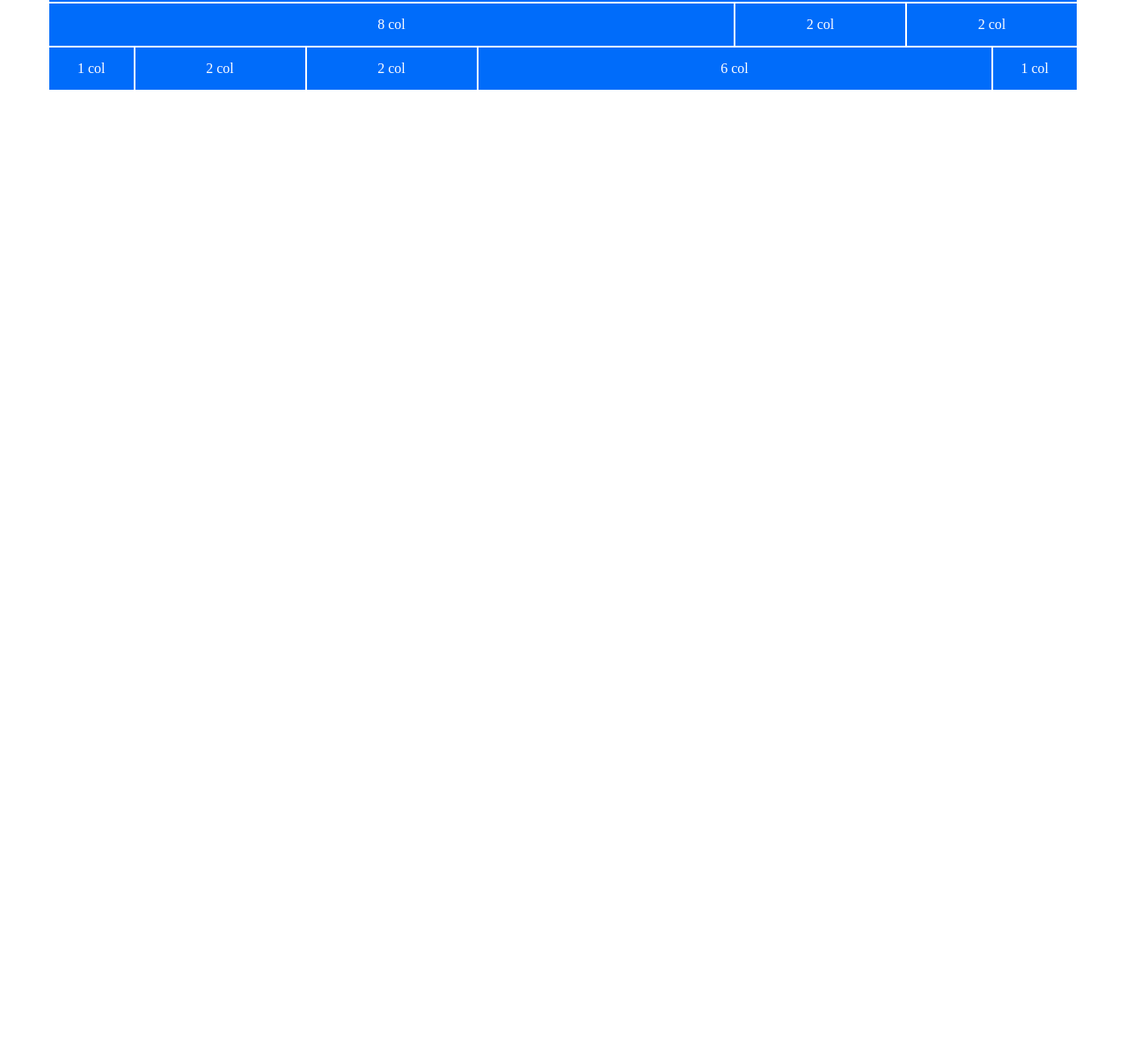
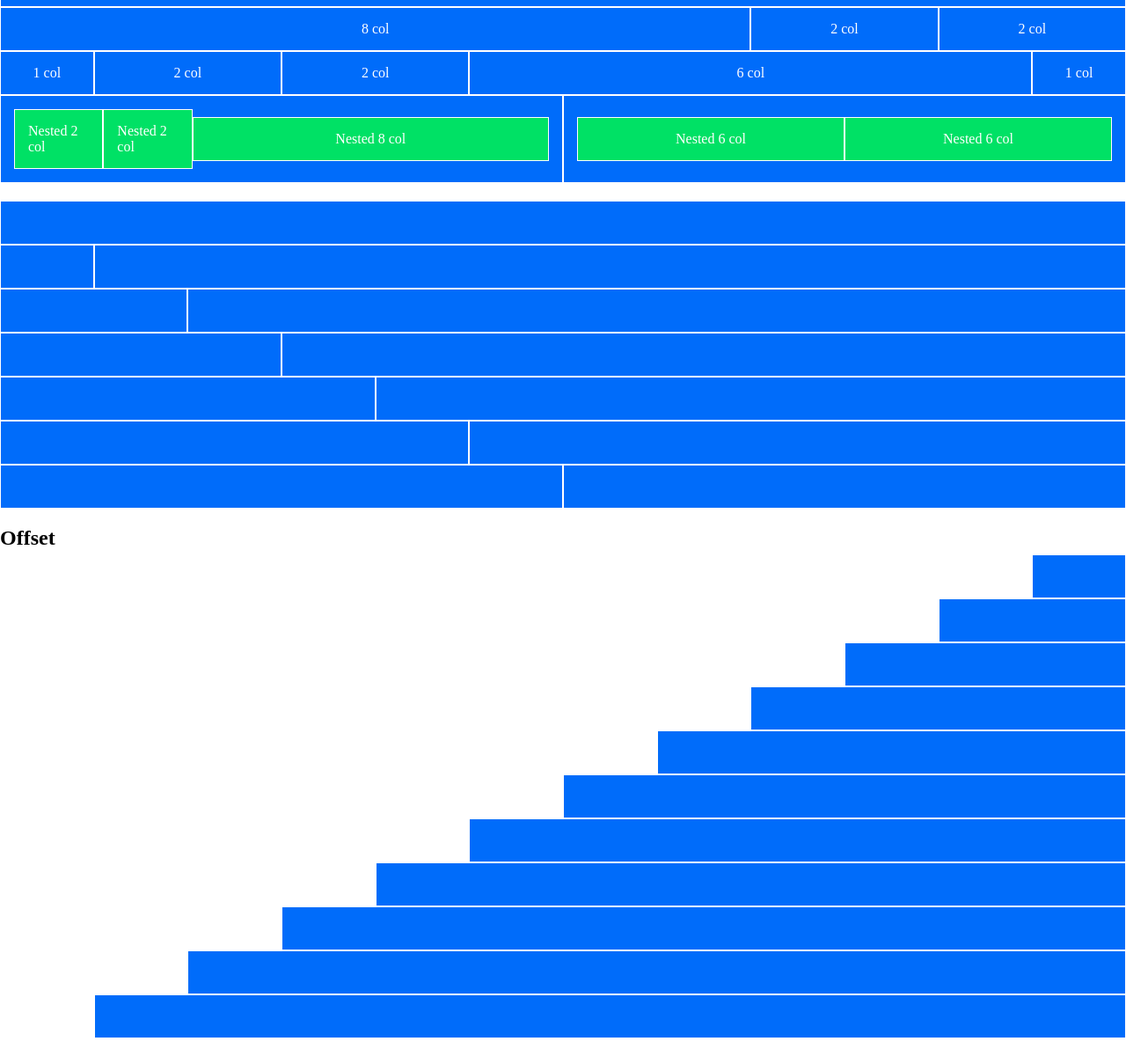
Before and after one commit to Cirino99/html-css-12bool, a plain HTML site: page index.html in a window 1280 px wide. Shown: the part 174-1374 px from the top of the page at 88% size. Before the commit the page ends 800 px from the top, so only its background shows below. Drawn offline with Linux system fonts and the light colour scheme.

Commit message:
sito finito

```diff
--- a/css/style.css
+++ b/css/style.css
@@ -4,12 +4,42 @@
     box-sizing: border-box;
 }
 
+h2 {
+    padding-bottom: 5px;
+}
 .blu {
-    height: 50px;
     background-color: #006cfa;
     border: solid 1px white;
     display: flex;
     justify-content: center;
     align-items: center;
     color: white;
+    padding: 15px;
 }
+.green {
+    padding: 15px;
+    background-color: #00e165;
+    border: solid 1px white;
+    display: flex;
+    justify-content: center;
+    align-items: center;
+    color: white;
+}
+.margin-top {
+    margin-top: 20px;
+}
+.blu2 {
+    background-color: #006cfa;
+    border: solid 1px white;
+    display: flex;
+    justify-content: center;
+    align-items: center;
+    color: white;
+    height: 50px;
+}
+.margin-bottom {
+    margin-bottom: 20px;
+}
+.reverse {
+    justify-content: flex-end;
+}
--- a/index.html
+++ b/index.html
@@ -10,7 +10,6 @@
     <title>12bool</title>
 </head>
 <body>
-    <div class="container">
     <h2>Esercizio per casa</h2>
     <div class="row">
         <div class="col-xs-1 blu">1 col</div>
@@ -46,6 +45,77 @@
         <div class="col-xs-6 blu">6 col</div>
         <div class="col-xs-1 blu">1 col</div>
     </div>
+    <div class="row">
+        <div class="col-xs-6 blu">
+            <div class="col-xs-2 green">Nested 2 col</div>
+            <div class="col-xs-2 green">Nested 2 col</div>
+            <div class="col-xs-8 green">Nested 8 col</div>
+        </div>
+        <div class="col-xs-6 blu">
+            <div class="col-xs-6 green">Nested 6 col</div>
+            <div class="col-xs-6 green">Nested 6 col</div>
+        </div>
+    </div>
+    <div class="row margin-top">
+        <div class="col-xs-12 blu2"></div>
+    </div>
+    <div class="row">
+        <div class="col-xs-1 blu2"></div>
+        <div class="col-xs-11 blu2"></div>
+    </div>
+    <div class="row">
+        <div class="col-xs-2 blu2"></div>
+        <div class="col-xs-10 blu2"></div>
+    </div>
+    <div class="row">
+        <div class="col-xs-3 blu2"></div>
+        <div class="col-xs-9 blu2"></div>
+    </div>
+    <div class="row">
+        <div class="col-xs-4 blu2"></div>
+        <div class="col-xs-8 blu2"></div>
+    </div>
+    <div class="row">
+        <div class="col-xs-5 blu2"></div>
+        <div class="col-xs-7 blu2"></div>
+    </div>
+    <div class="row margin-bottom">
+        <div class="col-xs-6 blu2"></div>
+        <div class="col-xs-6 blu2"></div>
+    </div>
+    <h2>Offset</h2>
+    <div class="row reverse">
+        <div class="col-xs-1 blu2"></div>
+    </div>
+    <div class="row reverse">
+        <div class="col-xs-2 blu2"></div>
+    </div>
+    <div class="row reverse">
+        <div class="col-xs-3 blu2"></div>
+    </div>
+    <div class="row reverse">
+        <div class="col-xs-4 blu2"></div>
+    </div>
+    <div class="row reverse">
+        <div class="col-xs-5 blu2"></div>
+    </div>
+    <div class="row reverse">
+        <div class="col-xs-6 blu2"></div>
+    </div>
+    <div class="row reverse">
+        <div class="col-xs-7 blu2"></div>
+    </div>
+    <div class="row reverse">
+        <div class="col-xs-8 blu2"></div>
+    </div>
+    <div class="row reverse">
+        <div class="col-xs-9 blu2"></div>
+    </div>
+    <div class="row reverse">
+        <div class="col-xs-10 blu2"></div>
+    </div>
+    <div class="row reverse margin-bottom">
+        <div class="col-xs-11 blu2"></div>
     </div>
 </body>
 </html>
```
Lines whose indentation alone changed are shown as unchanged.
